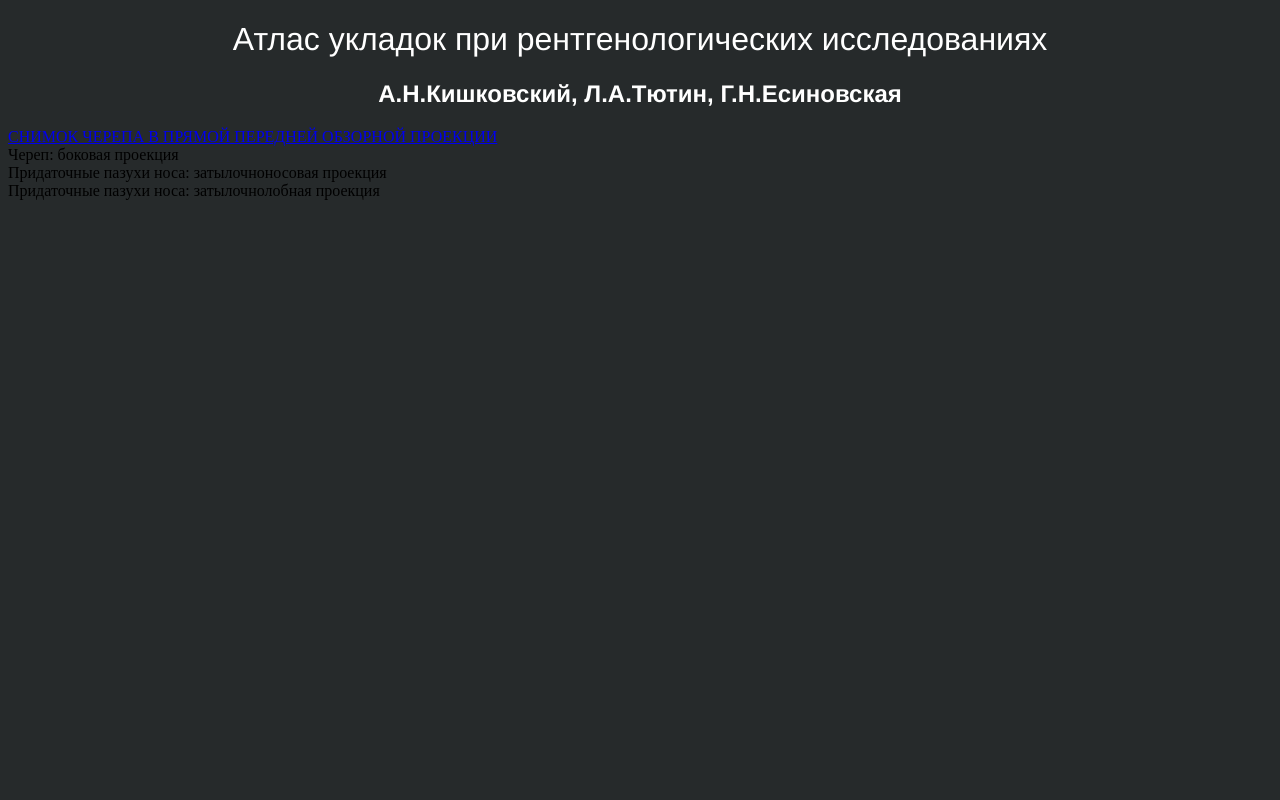
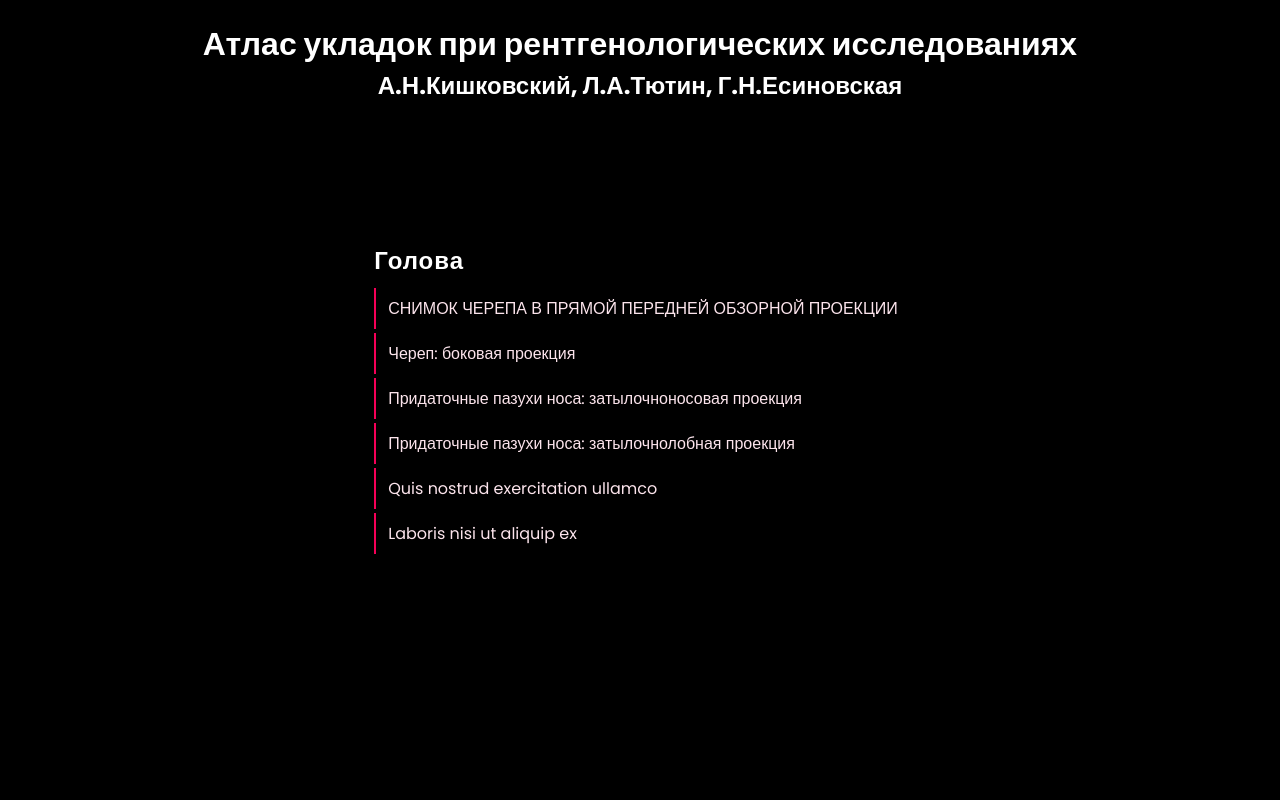
Before and after one commit to lobster2nd/XrayAtlas, a Flask app: page /head in a window 1280 px wide. Run offline with Flask 3, Linux system fonts and the light colour scheme.

Commit message:
head page added

```diff
--- a/main.py
+++ b/main.py
@@ -10,7 +10,7 @@
 
 @app.route('/head')
 def head():
-    return render_template('/head.html')
+    return render_template('/head_cool.html')
 
 
 @app.route('/head/<string:exam_name>')
--- a/static/styles/buttons.css
+++ b/static/styles/buttons.css
@@ -1,135 +1,63 @@
-/*
-  https://developer.mozilla.org/en/docs/Web/CSS/box-shadow
-  box-shadow: [inset?] [top] [left] [blur] [size] [color];
-
-  Tips:
-    - We're setting all the blurs to 0 since we want a solid fill.
-    - Add the inset keyword so the box-shadow is on the inside of the element
-    - Animating the inset shadow on hover looks like the element is filling in from whatever side you specify ([top] and [left] accept negative values to become [bottom] and [right])
-    - Multiple shadows can be stacked
-    - If you're animating multiple shadows, be sure to keep the same number of shadows on hover/focus as non-hover/focus (even if you have to create a transparent shadow) so the animation is smooth. Otherwise, you'll get something choppy.
-*/
-
-// Animate the size, inside
-.fill:hover,
-.fill:focus {
-  box-shadow: inset 0 0 0 2em var(--hover);
+@import url("https://fonts.googleapis.com/css2?family=Poppins:wght@200;300;400;500;600;700;800;900&display=swap");
+* {
+  margin: 0;
+  padding: 0;
+  box-sizing: border-box;
+  font-family: "Poppins", sans-serif;
 }
-
-// Animate the size, outside
-.pulse:hover,
-.pulse:focus {
-  animation: pulse 1s;
-  box-shadow: 0 0 0 2em transparent;
+body {
+  display: flex;
+  justify-content: center;
+  align-items: center;
+  background: #000;
+  min-height: 100vh;
 }
-
-@keyframes pulse {
-  0% { box-shadow: 0 0 0 0 var(--hover); }
+.list {
+  position: relative;
 }
-
-// Stack multiple shadows, one from the left, the other from the right
-.close:hover,
-.close:focus {
-  box-shadow:
-    inset -3.5em 0 0 0 var(--hover),
-    inset 3.5em 0 0 0 var(--hover);
+.list h2 {
+  color: #fff;
+  font-weight: 700;
+  letter-spacing: 1px;
+  margin-bottom: 10px;
 }
-
-// Size can also be negative; see how it's smaller than the element
-.raise:hover,
-.raise:focus {
-  box-shadow: 0 0.5em 0.5em -0.4em var(--hover);
-  transform: translateY(-0.25em);
+.list ul {
+  position: relative;
 }
-
-// Animating from the bottom
-.up:hover,
-.up:focus {
-  box-shadow: inset 0 -3.25em 0 0 var(--hover);
+.list ul li {
+  position: relative;
+  left: 0;
+  color: #fce4ec;
+  list-style: none;
+  margin: 4px 0;
+  border-left: 2px solid #f50057;
+  transition: 0.5s;
+  cursor: pointer;
 }
-
-// And from the left
-.slide:hover,
-.slide:focus {
-  box-shadow: inset 6.5em 0 0 0 var(--hover);
+.list ul li:hover {
+  left: 10px;
 }
-
-// Multiple shadows, one on the outside, another on the inside
-.offset {
-  box-shadow:
-    0.3em 0.3em 0 0 var(--color),
-    inset 0.3em 0.3em 0 0 var(--color);
-
-  &:hover,
-  &:focus {
-    box-shadow:
-      0 0 0 0 var(--hover),
-      inset 6em 3.5em 0 0 var(--hover);
-  }
+.list ul li span {
+  position: relative;
+  padding: 8px;
+  padding-left: 12px;
+  display: inline-block;
+  z-index: 1;
+  transition: 0.5s;
 }
-
-//=== Set button colors
-// If you wonder why use Sass vars or CSS custom properties...
-  // Make a map with the class names and matching colors
-$colors: (
-  fill: #a972cb,
-  pulse: #ef6eae,
-  close: #ff7f82,
-  raise: #ffa260,
-  up: #e4cb58,
-  slide: #8fc866,
-  offset: #19bc8b
-);
-
-// Sass variables compile to a static string; CSS variables are dynamic and inherited
-  // Loop through the map and set CSS custom properties using Sass variables
-@each $button, $color in $colors {
-  .#{$button} {
-    --color: #{$color};
-    --hover: #{adjust-hue($color, 45deg)};
-  }
+.list ul li:hover span {
+  color: #111;
 }
-
-// Now every button will have different colors as set above. We get to use the same structure, only changing the custom properties.
-button {
-  color: var(--color);
-  transition: 0.25s;
-
-  &:hover,
-  &:focus {
-    border-color: var(--hover);
-    color: #fff;
-  }
+.list ul li:before {
+  content: "";
+  position: absolute;
+  width: 100%;
+  height: 100%;
+  background: #f50057;
+  transform: scaleX(0);
+  transform-origin: left;
+  transition: 0.5s;
 }
-
-//=== Pen styling, ignore
-body {
-  color: #fff;
-  background: hsl(227, 10%, 10%);
-  font: 300 1em 'Fira Sans', sans-serif;
-
-  // Center everything ever
-  justify-content: center;
-  align-content: center;
-  align-items: center;
-  text-align: center;
-  min-height: 100vh;
-  display: flex;
+.list ul li:hover:before {
+  transform: scaleX(1);
 }
-
-// Basic button styles
-button {
-  background: none;
-  border: 2px solid;
-  font: inherit;
-  line-height: 1;
-  margin: 0.5em;
-  padding: 1em 2em;
-}
-
-h1 { font-weight: 400; }
-
-code {
-  color: #e4cb58;
-  font: inherit;
-}
--- a/static/styles/index_cool.css
+++ b/static/styles/index_cool.css
@@ -126,7 +126,14 @@
 background: linear-gradient(to right, #0ABFBC, #FC354C);
 }
 .header {
+  position: absolute;
+  top: 20px;
   color: white;
   text-align: center;
   font-family: 'helvetica', san-serif;
 }
+.contentContainer {
+  position: absolute;
+  top: 200px;
+  text-align: center;
+}
--- a/templates/head_cool.html
+++ b/templates/head_cool.html
@@ -1,20 +1,18 @@
-<!DOCTYPE html>
-<html lang="en">
-<head>
-    <meta charset="UTF-8">
-    <title>Голова</title>
-    <link rel="stylesheet" href="{{ url_for('static', filename='/styles/buttons.css') }}">
-</head>
-<body>
-<div class="buttons">
-  <h1>Simple hover effects with <code>box-shadow</code></h1>
-  <button class="fill">Fill In</button>
-  <button class="pulse">Pulse</button>
-  <button class="close">Close</button>
-  <button class="raise">Raise</button>
-  <button class="up">Fill Up</button>
-  <button class="slide">Slide</button>
-  <button class="offset">Offset</button>
+{% extends "index.html" %}
+{% block head %}
+<title>Голова</title>
+<link rel="stylesheet" href="{{ url_for('static', filename='/styles/buttons.css') }}">
+{% endblock %}
+{% block body %}
+<div class="list">
+  <h2>Голова</h2>
+  <ul>
+    <li><span>СНИМОК ЧЕРЕПА В ПРЯМОЙ ПЕРЕДНЕЙ ОБЗОРНОЙ ПРОЕКЦИИ</span></li>
+    <li><span>Череп: боковая проекция</span></li>
+    <li><span>Придаточные пазухи носа: затылочноносовая проекция</span></li>
+    <li><span>Придаточные пазухи носа: затылочнолобная проекция</span></li>
+    <li><span>Quis nostrud exercitation ullamco</span></li>
+    <li><span>Laboris nisi ut aliquip ex</span></li>
+  </ul>
 </div>
-</body>
-</html>
+{% endblock %}
--- a/templates/layout.html
+++ b/templates/layout.html
@@ -2,9 +2,8 @@
 <html lang="en">
 <head>
     <meta charset="UTF-8">
-    <title>Главная</title>
     <link rel="stylesheet" href="{{ url_for('static', filename='/styles/index_cool.css') }}">
-    <link rel="stylesheet" href="{{ url_for('static', filename='/styles/buttons.css') }}">
+    {% block head %}{% endblock %}
 </head>
 <body>
 <div class="header">
```
Also changed, not shown: templates/index_cool.html (+8 -14 lines).
